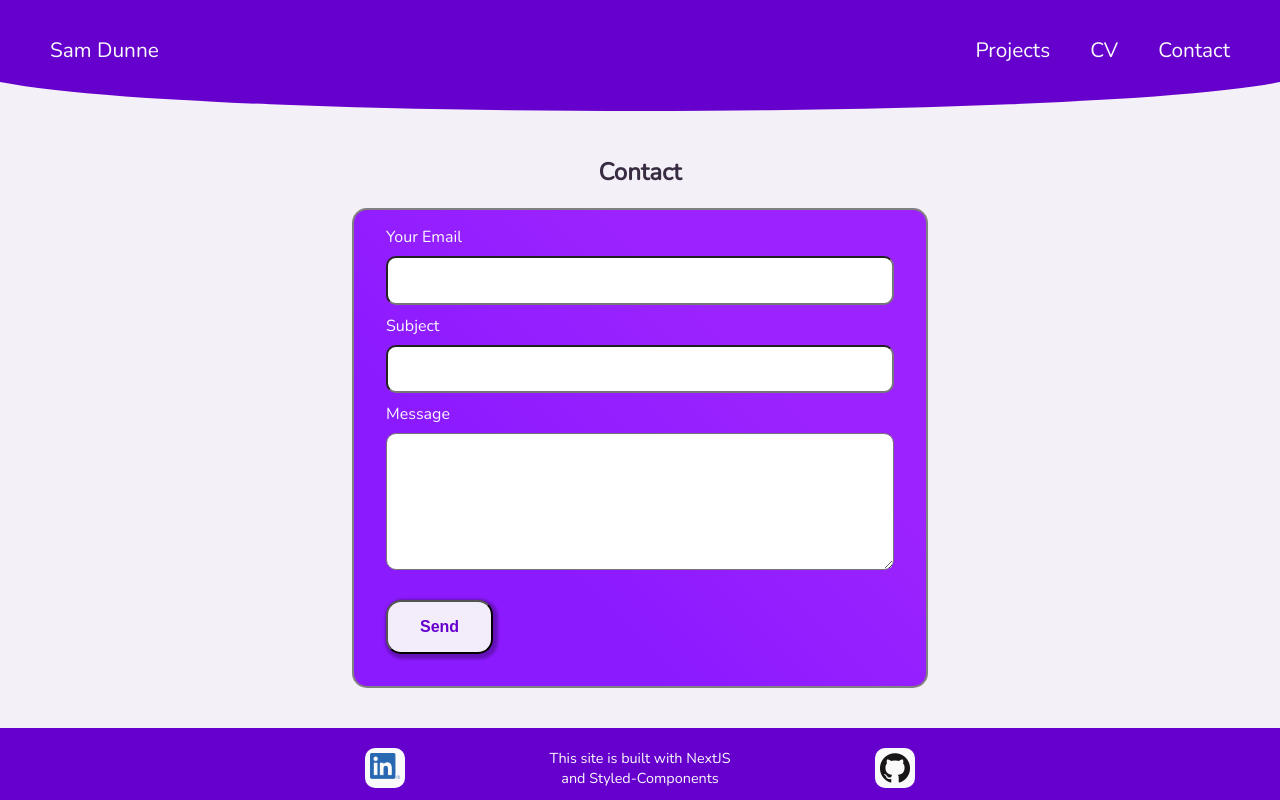
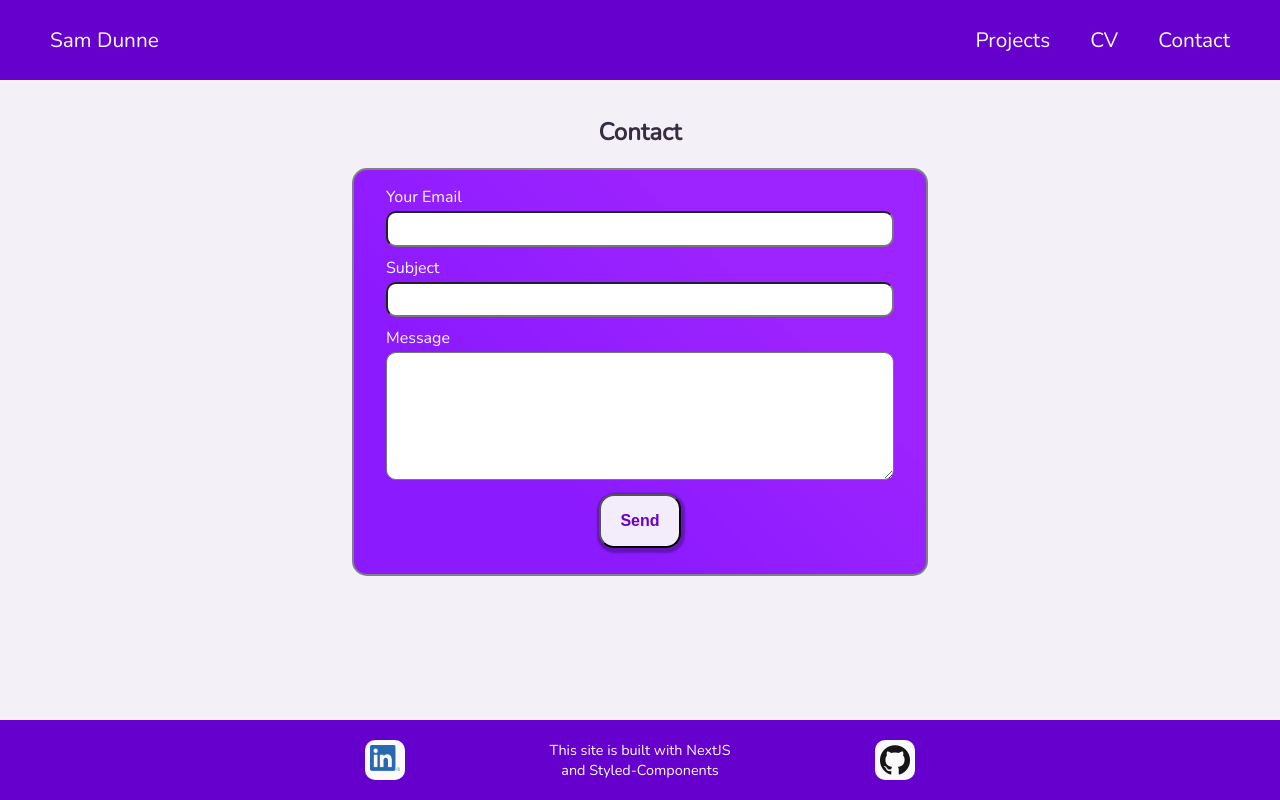
Before and after one commit to Sam-Dunne/portfolio-next-styledcomponents, a Next.js app: page /contact in a window 1280 px wide. Built offline with nearby package versions, Linux system fonts and the light colour scheme.

Commit message:
resizing contact, starting email modal feature

```diff
--- a/components/Footer/Footer.elements.js
+++ b/components/Footer/Footer.elements.js
@@ -8,7 +8,7 @@ export const FooterContainer = styled.footer`
     justify-content: space-evenly;
     align-items: center;
     background: #6600CC;
-    height: 10vh;
+    min-height: 10vh;
     color: #fafafa;
     margin-top: auto;
     @media ${device.laptopL} {
--- a/components/Navbar/Navbar.elements.js
+++ b/components/Navbar/Navbar.elements.js
@@ -4,12 +4,12 @@ import styled from 'styled-components';
 
 export const NavContainer = styled.nav`
     min-height: 10vh;
-    padding: 20px 30px 0 30px;
+    padding: 0px 30px 0 30px;
     display: flex;
     justify-content: space-between;
     align-items: center;
     background: #6600CC;
-    margin-bottom: -4px;
+    /* margin-bottom: -4px; */
 
     @media ${device.mobileL} {
     }
--- a/components/Navbar/Navbar.js
+++ b/components/Navbar/Navbar.js
@@ -48,9 +48,9 @@ const Navbar = ({ isOpen, mobile }) => {
                         <NonHomeViewLinks>
                         </NonHomeViewLinks>
                     </NavContainer>
-                    <StyledSvg>
+                    {/* <StyledSvg>
                         <ellipse cx="50%" cy="-5" rx="52%" ry="40" fill="#6600CC"></ellipse>
-                    </StyledSvg>
+                    </StyledSvg> */}
                 </>
                 :
                 // Mobile menu is closed
@@ -75,9 +75,9 @@ const Navbar = ({ isOpen, mobile }) => {
                             </Link>
                         </NonHomeViewLinks>
                     </NavContainer>
-                    <StyledSvg>
+                    {/* <StyledSvg>
                         <ellipse cx="50%" cy="-5" rx="52%" ry="40" fill="#6600CC"></ellipse>
-                    </StyledSvg>
+                    </StyledSvg> */}
                 </>
             }
         </>
--- a/globalstyle.js
+++ b/globalstyle.js
@@ -27,20 +27,20 @@ export const Container = styled.main`
     z-index: 1;
     width: 100%;
     padding: 10px 20px;
-    min-height: 75vh;
+    min-height: 80vh;
     position: relative;
 
     @media ${device.tablet} {
         padding: 1em 3em;
-        min-height: 60vh;
+        /* min-height: 60vh; */
     }
     @media ${device.ipadAir} {
         padding: 1em 3em;
-        min-height: 77vh;
+        /* min-height: 77vh; */
     }
 
     @media ${device.laptopL} {
-        min-height: 76vh;
+        /* min-height: 76vh; */
 
     }
 
@@ -131,7 +131,7 @@ export const Input = styled.input`
     border-radius: 10px;
     outline: none;
     width: 100%;
-    padding: 1em 2em;
+    padding: 0.5em 2em;
     transition:
         background-color 250ms ease-in,
         transform 100ms ease-in;
@@ -153,7 +153,7 @@ export const Label = styled.label`
     font-family: 'Nunito', 'Source Sans Pro',sans-serif;
     color: #fafafa;
     display: block;
-    margin-bottom: 0.5em;
+    margin-bottom: 0.2em;
 
 
     @media ${device.tablet} {
@@ -169,7 +169,8 @@ export const TextArea = styled.textarea`
     border-radius: 10px;
     outline: none;
     width: 100%;
-    padding: 1em 2em;
+    padding: 1rem 2rem;
+    height: 4rem;
     transition:
         background-color 250ms ease-in,
         transform 100ms ease-in;
@@ -181,9 +182,11 @@ export const TextArea = styled.textarea`
 
 
     @media ${device.tablet} {
+    height: 8rem;
 
     }
     @media ${device.laptopL} {
+        font-size: 1.2rem;
     }
 `;
 
--- a/pages/api/contact.js
+++ b/pages/api/contact.js
@@ -21,8 +21,10 @@ export default async (req, res) => {
                             text: newEmail.message
                         })
 
-                        return res.json({result, newEmail})
-                        // console.log(newEmail)
+                        console.log(JSON.stringify(result))
+                        console.log(JSON.stringify(newEmail.from))
+                        // return res.json({result, newEmail})
+                        res.status(200).send(newEmail.from)
                     } catch (error) {
                         console.log(error.message);
                         res.status(500).json({ message: 'goof 500'})
--- a/pages/contact.js
+++ b/pages/contact.js
@@ -1,4 +1,4 @@
-import React, { useState } from 'react'
+import React, { useState, useEffect } from 'react'
 import { device } from '../device';
 import { Container, HeaderTitle, LinkGrid, Input, Label, TextArea } from '../globalstyle';
 import Head from 'next/head';
@@ -18,6 +18,7 @@ const FormItem = styled.div`
 const ContactForm = styled.form`
     margin: 20px auto;
     width: 18em;
+    min-height: fit-content;
     padding: 1em 2em;
     border: 2px solid gray;
     border-radius:15px;
@@ -29,25 +30,26 @@ const ContactForm = styled.form`
     }
     @media ${device.laptopL} {
         width: 36em;
-        height: 30em;
+        /* height: 30em; */
     }
 `;
 
 const Submit = styled.button`
-    margin: 1em auto 0 auto;
+    display: block;
+    margin: 0 auto 0 auto;
     box-sizing: border-box;
     background-color: #f3ecfa;
     text-align: center;
     outline: none;
-    padding: 1rem 2rem;
+    padding: 1rem 1.2rem;
     border-radius: 15px;
     text-decoration: none;
     font-weight: 600;
     font-size: 1rem;
     color: #6600CC;
-    box-shadow: 2px 2px 3px 3px rgba(0,0,0,0.28);
--webkit-box-shadow: 2px 2px 3px 3px rgba(0,0,0,0.28);
--moz-box-shadow: 2px 2px 3px 3px rgba(0,0,0,0.28);
+    box-shadow: 1px 2px 2px 3px rgba(0,0,0,0.28);
+-webkit-box-shadow: 1px 2px 2px 3px rgba(0,0,0,0.28);
+-moz-box-shadow: 1px 2px 2px 3px rgba(0,0,0,0.28);
 
     transition:
         background-color 100ms ease-in,
@@ -56,11 +58,11 @@ const Submit = styled.button`
         transform: scale(0.9);
     }
     &:focus {
-        box-shadow: 6px 6px 8px 0px rgba(0,0,0,0.75);
+        box-shadow: 3px 3px 4px 0px rgba(0,0,0,0.75);
         transform: scale(1.04);
     }
     &:hover {
-        box-shadow: 6px 6px 8px 0px rgba(0,0,0,0.75);
+        box-shadow: 3px 3px 4px 0px rgba(0,0,0,0.75);
         transform: scale(1.04);
     }
 
@@ -70,37 +72,104 @@ const Submit = styled.button`
     }
 `;
 
+const BlurContainer = styled.div`
+    /* height: 100vh; */
+    position: absolute;
+    top: 0;
+    left: 0;
+    height: 100vh;
+    width: 100vw;
+    /* background-color: #cccccc; */
+    z-index: 100;
+    opacity: 1;
+    backdrop-filter: blur(6px) grayscale(98%);
+`
+
+// const ContactModal = styled.div`
+//     position: ${props => props.isOpen ? 'sticky' : 'relative'};
+//     position: -webkit-sticky;
+//     z-index: 900;
+//     background-color: #6600CC;
+//     width: 30%;
+//     min-width: fit-content;
+//     padding: ${props => props.isOpen ? '1rem' : '0px'};
+//     top: 200px;
+//     left: 1000px;
+
+//     display: ${props => props.isOpen ? 'inline' : 'none'};
+//     margin-right: 5px;
+//     border-radius: 30px;
+//     color: #fafafa;
+//     opacity: ${props => props.isOpen ? '1' : '0'};
+
+//     transition:
+//        opacity 500ms ease;
+
+// `
+const ContactModal = styled.div`
+    /* position: ${props => props.isOpen ? 'sticky' : 'relative'}; */
+    /* position: -webkit-sticky; */
+    position: fixed;
+    z-index: 900;
+    background-color: #6600CC;
+    width: 30%;
+    min-width: fit-content;
+    padding: ${props => props.isOpen ? '1rem' : '0px'};
+    top: 200px;
+    left: 100px;
+
+    display: ${props => props.isOpen ? 'inline' : 'none'};
+    margin-right: 5px;
+    border-radius: 30px;
+    color: #fafafa;
+    opacity: ${props => props.isOpen ? '1' : '0'};
+
+    transition:
+       opacity 500ms ease;
+
+`
+
 const Contact = ({ small }) => {
     const [from, setFrom] = useState('')
     const [subject, setSubject] = useState('')
     const [message, setMessage] = useState('')
+    // const [modalMsg, setModalMsg] = useState('')
+    const [displayModal, setDisplayModal] = useState(false)
+
+    // useEffect(() => {
+    //     setDisplayModal(!displayModal)
+    // }, [modalMsg])
 
     const handleSubmit = (e) => {
         e.preventDefault();
-        if (!from || !subject || !message) {
-            alert('All fields required')
-            return
-        }
-        try {
-            fetch('/api/contact', {
-                method: 'PUT',
-                headers: {
-                    'Content-Type': 'application/json'
-                },
-                body: JSON.stringify({ from, subject, message })
-            })
-                .then(res => {
-                    // alert('Thanks for the Message!', `${res.newEmail.from}`)
-                    console.log(res.json())
-                    setFrom('');
-                    setSubject('');
-                    setMessage('')
-                })
+        setDisplayModal(!displayModal)
+        // if (!from || !subject || !message) {
+        //     alert('All fields required')
+        //     return
+        // }
+        // try {
+        //     fetch('/api/contact', {
+        //         method: 'PUT',
+        //         headers: {
+        //             'Content-Type': 'application/json'
+        //         },
+        //         body: JSON.stringify({ from, subject, message })
+        //     })
+        //         .then(res => {
+        //             if (res.status === 200) {
+        //                 setModalMsg(`Thanks for contacting me ${from}`)
+        //             }
+        //             // alert('Thanks for the Message!', `${res.newEmail.from}`)
+        //             console.log(res)
+        //             // setFrom('');
+        //             setSubject('');
+        //             setMessage('')
+        //         })
 
-        } catch (error) {
-            console.log(error);
-            res.status(400);
-        }
+        // } catch (error) {
+        //     console.log(error);
+        //     res.status(400);
+        // }
     }
 
     return (
@@ -108,7 +177,15 @@ const Contact = ({ small }) => {
             <Head>
                 <title>Contact</title>
             </Head>
+            {/* <BlurContainer>
+            </BlurContainer> */}
+            {displayModal ?
+            <ContactModal isOpen>Message received from: <br></br>{from}</ContactModal>
+            :
+            <ContactModal></ContactModal>
+            }
             <Container>
+
             <HeaderTitle>Contact</HeaderTitle>
                 <ContactForm>
                     <FormItem>
```
